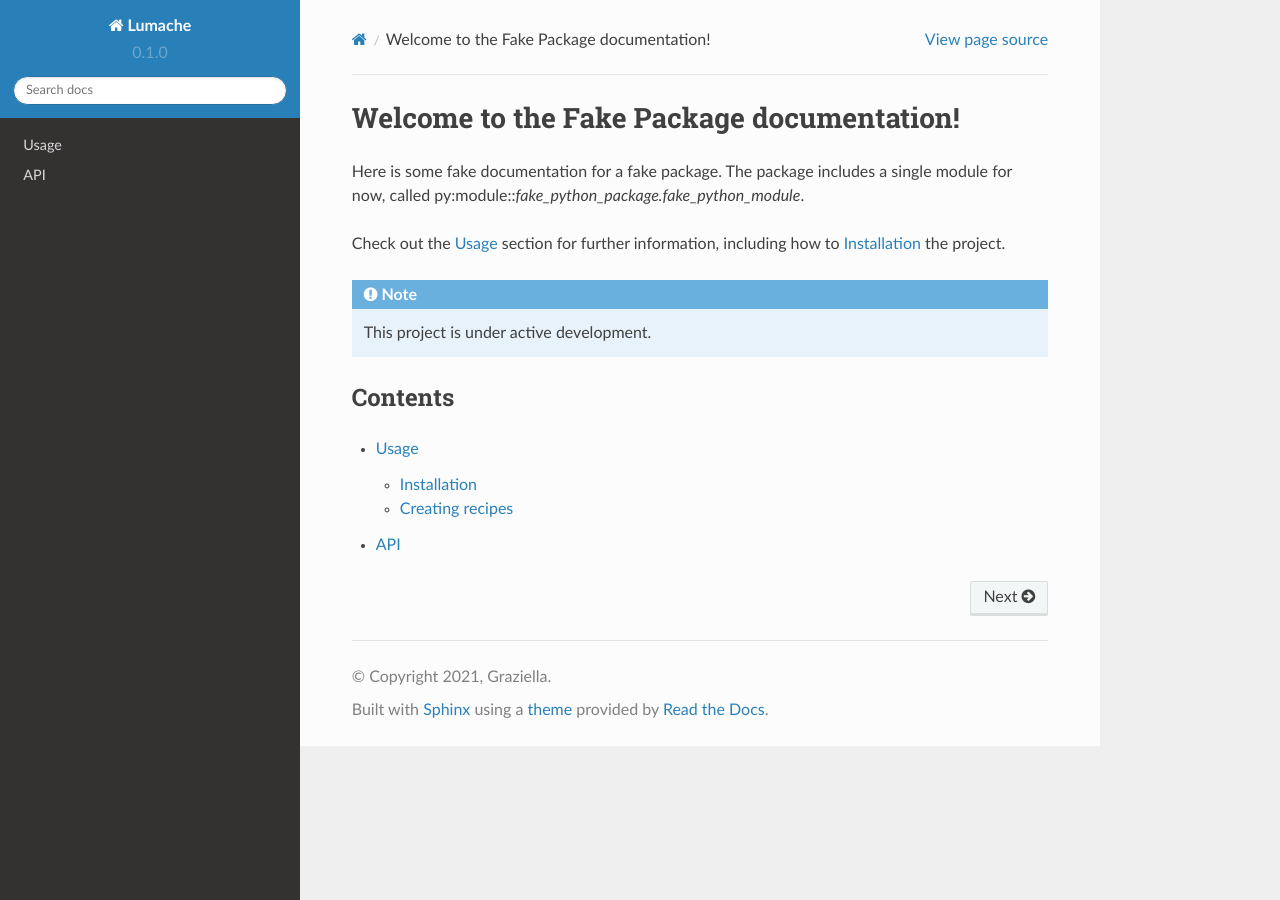
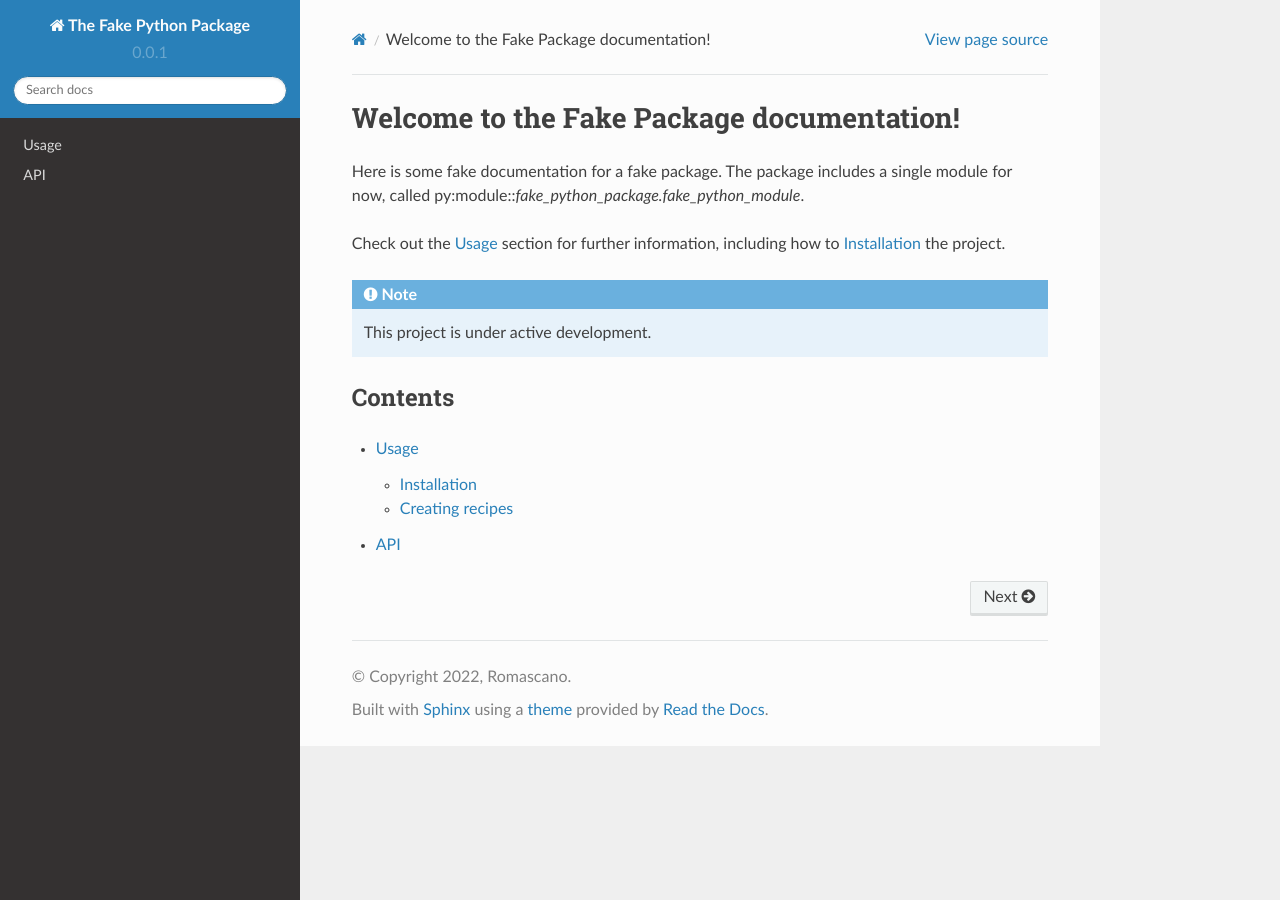
Before and after one commit to davidrs06/davidrs06-dummy_gitHub_repo_for_ReadTheDocs, a Sphinx documentation site: the page built from docs/source/index.rst, in a window 1280 px wide. Built offline with Sphinx 7.4.7 and the Read the Docs theme 2.0.0, drawn with Linux system fonts in a browser that asks for light colours.

Commit message:
Import version from installed package

```diff
--- a/docs/source/conf.py
+++ b/docs/source/conf.py
@@ -1,13 +1,15 @@
 # Configuration file for the Sphinx documentation builder.
+
+from fake_python_package import _version_major, _version_minor, __version__
 
 # -- Project information
 
-project = 'Lumache'
-copyright = '2021, Graziella'
-author = 'Graziella'
+project = 'The Fake Python Package'
+copyright = '2022, Romascano'
+author = 'Romascano'
 
-release = '0.1'
-version = '0.1.0'
+release = '%d.%d' % (_version_major,_version_minor)
+version = __version__
 
 # -- General configuration
 
```
